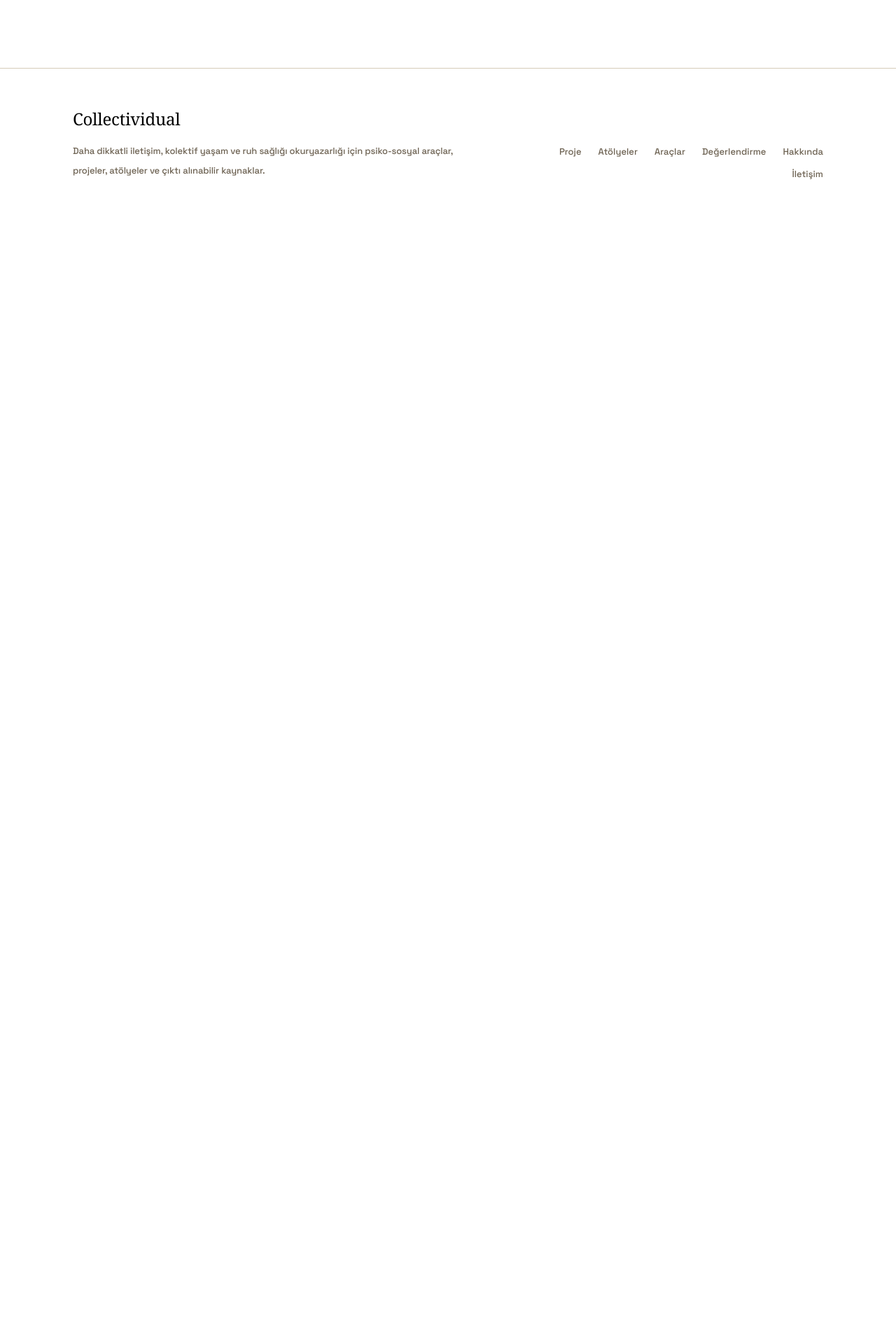
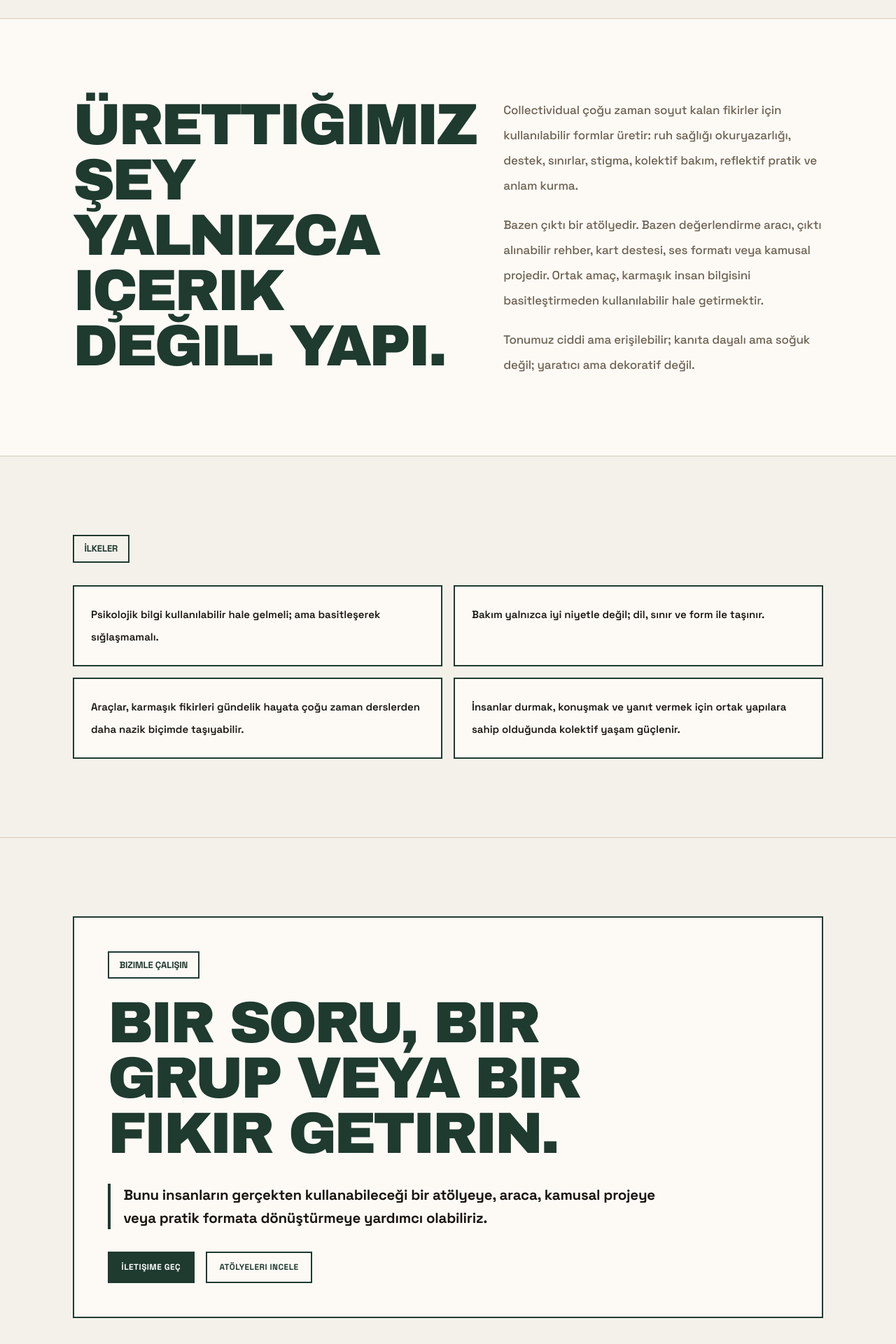
Before and after one commit to selaleakirmak-cmyk/collectividual-site, a Next.js app: page /tr/about in a window 1280 px wide. Before the commit this address had no page. Shown: the part 800-2720 px from the top of the page at 70% size. Before the commit the page ends 1114 px from the top, so only its background shows below. Built offline with nearby package versions, Linux system fonts and the light colour scheme.

Commit message:
Add Turkish about page

```diff
--- /dev/null
+++ b/app/tr/about/page.tsx
@@ -0,0 +1,66 @@
+import Link from "next/link";
+import Container from "@/components/site/Container";
+
+const principles = [
+  "Psikolojik bilgi kullanılabilir hale gelmeli; ama basitleşerek sığlaşmamalı.",
+  "Bakım yalnızca iyi niyetle değil; dil, sınır ve form ile taşınır.",
+  "Araçlar, karmaşık fikirleri gündelik hayata çoğu zaman derslerden daha nazik biçimde taşıyabilir.",
+  "İnsanlar durmak, konuşmak ve yanıt vermek için ortak yapılara sahip olduğunda kolektif yaşam güçlenir.",
+];
+
+export const metadata = {
+  title: "Hakkında | Collectividual",
+  description: "Collectividual hakkında: dikkatli iletişim ve ruh sağlığı okuryazarlığı için psiko-sosyal araçlar, atölyeler ve kamusal projeler.",
+};
+
+export default function TurkishAboutPage() {
+  return (
+    <>
+      <section className="poster-section border-b border-[var(--border)]">
+        <Container>
+          <p className="poster-kicker mb-7">Hakkında</p>
+          <h1 className="poster-title poster-title--tr-wide">Bir kişi bütün bir ekibe dönüşebilir.</h1>
+          <p className="poster-lede mt-9">Collectividual; psikolojik, kültürel ve kolektif soruları araçlara, atölyelere, projelere ve kamusal öğrenme formatlarına dönüştüren psiko-sosyal bir üretim alanıdır.</p>
+        </Container>
+      </section>
+
+      <section className="poster-section border-b border-[var(--border)] bg-[var(--surface)]">
+        <Container className="grid gap-10 md:grid-cols-[0.9fr_1.1fr]">
+          <h2 className="poster-title poster-title--tr-medium">Ürettiğimiz şey yalnızca içerik değil. Yapı.</h2>
+          <div className="space-y-5 text-[15px] leading-8 text-[var(--muted)] md:text-[17px] md:leading-9">
+            <p>Collectividual çoğu zaman soyut kalan fikirler için kullanılabilir formlar üretir: ruh sağlığı okuryazarlığı, destek, sınırlar, stigma, kolektif bakım, reflektif pratik ve anlam kurma.</p>
+            <p>Bazen çıktı bir atölyedir. Bazen değerlendirme aracı, çıktı alınabilir rehber, kart destesi, ses formatı veya kamusal projedir. Ortak amaç, karmaşık insan bilgisini basitleştirmeden kullanılabilir hale getirmektir.</p>
+            <p>Tonumuz ciddi ama erişilebilir; kanıta dayalı ama soğuk değil; yaratıcı ama dekoratif değil.</p>
+          </div>
+        </Container>
+      </section>
+
+      <section className="poster-section border-b border-[var(--border)]">
+        <Container>
+          <p className="poster-kicker mb-8">İlkeler</p>
+          <div className="grid gap-4 md:grid-cols-2">
+            {principles.map((principle) => (
+              <div key={principle} className="border-2 border-[var(--accent)] bg-[var(--surface)] p-6 text-[15px] font-semibold leading-8 text-[var(--text)]">
+                {principle}
+              </div>
+            ))}
+          </div>
+        </Container>
+      </section>
+
+      <section className="poster-section">
+        <Container>
+          <div className="border-2 border-[var(--accent)] bg-[var(--surface)] p-7 md:p-12">
+            <p className="poster-kicker mb-6">Bizimle çalışın</p>
+            <h2 className="poster-title poster-title--tr-medium">Bir soru, bir grup veya bir fikir getirin.</h2>
+            <p className="poster-lede mt-8">Bunu insanların gerçekten kullanabileceği bir atölyeye, araca, kamusal projeye veya pratik formata dönüştürmeye yardımcı olabiliriz.</p>
+            <div className="mt-8 flex flex-wrap gap-4">
+              <Link href="/tr/join" className="poster-button">İletişime geç</Link>
+              <Link href="/tr/workshops" className="poster-button poster-button--secondary">Atölyeleri incele</Link>
+            </div>
+          </div>
+        </Container>
+      </section>
+    </>
+  );
+}
```
